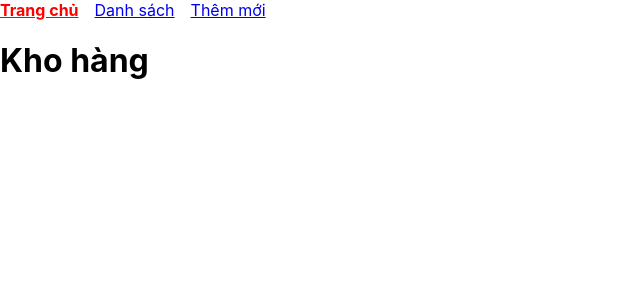
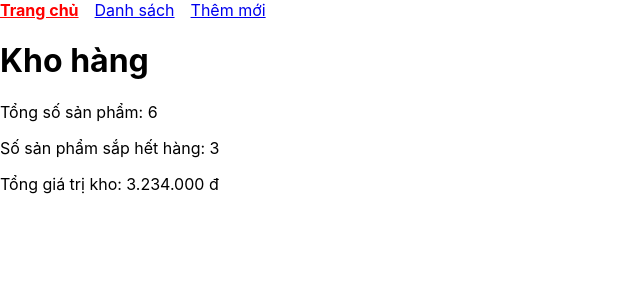
Before and after one commit to phuongthuy24-code/B25DCCC216_LTW2026_GK, a React (Create React App) app: page / in a window 1280 px wide. Shown: the top 300 px of the page, without its empty margins (0-640 px from the left). Built offline with nearby package versions, Linux system fonts and the light colour scheme.

Commit message:
thong ke va trang chu

```diff
--- a/src/App.js
+++ b/src/App.js
@@ -49,7 +49,7 @@ const App = () => {
   return (
     <Routes>
       <Route path="/" element={<Layout loading={loading} error={error} />}>
-        <Route index element={<Home />} />
+        <Route index element={<Home products={products} />} />
         <Route
           path="products"
           element={
--- a/src/pages/Home.js
+++ b/src/pages/Home.js
@@ -1,3 +1,18 @@
-const Home = () => <h1>Kho hàng</h1>;
+import { formatMoney } from '../data';
+
+const Home = ({ products }) => {
+  const total = products.length;
+  const lowStock = products.filter((p) => p.stock < 5).length;
+  const totalValue = products.reduce((sum, p) => sum + p.price * p.stock, 0);
+
+  return (
+    <div>
+      <h1>Kho hàng</h1>
+      <p>Tổng số sản phẩm: {total}</p>
+      <p>Số sản phẩm sắp hết hàng: {lowStock}</p>
+      <p>Tổng giá trị kho: {formatMoney(totalValue)}</p>
+    </div>
+  );
+};
 
 export default Home;
```
